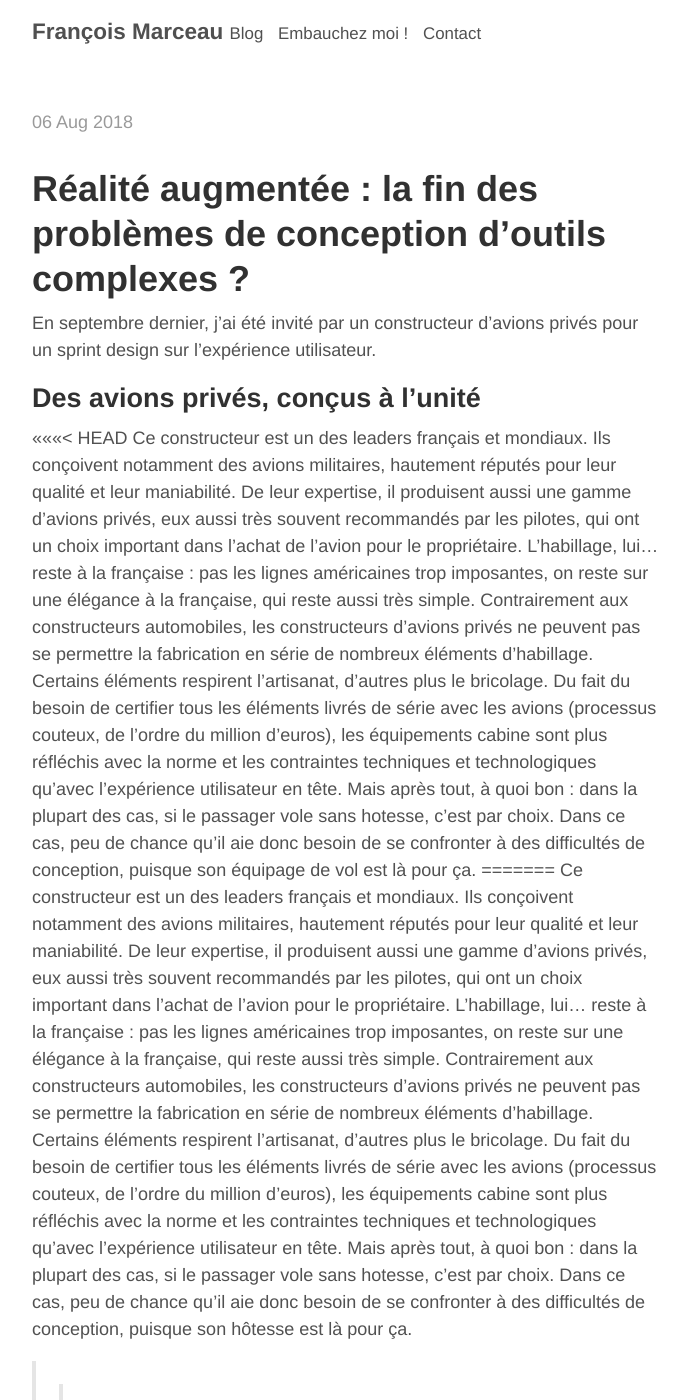
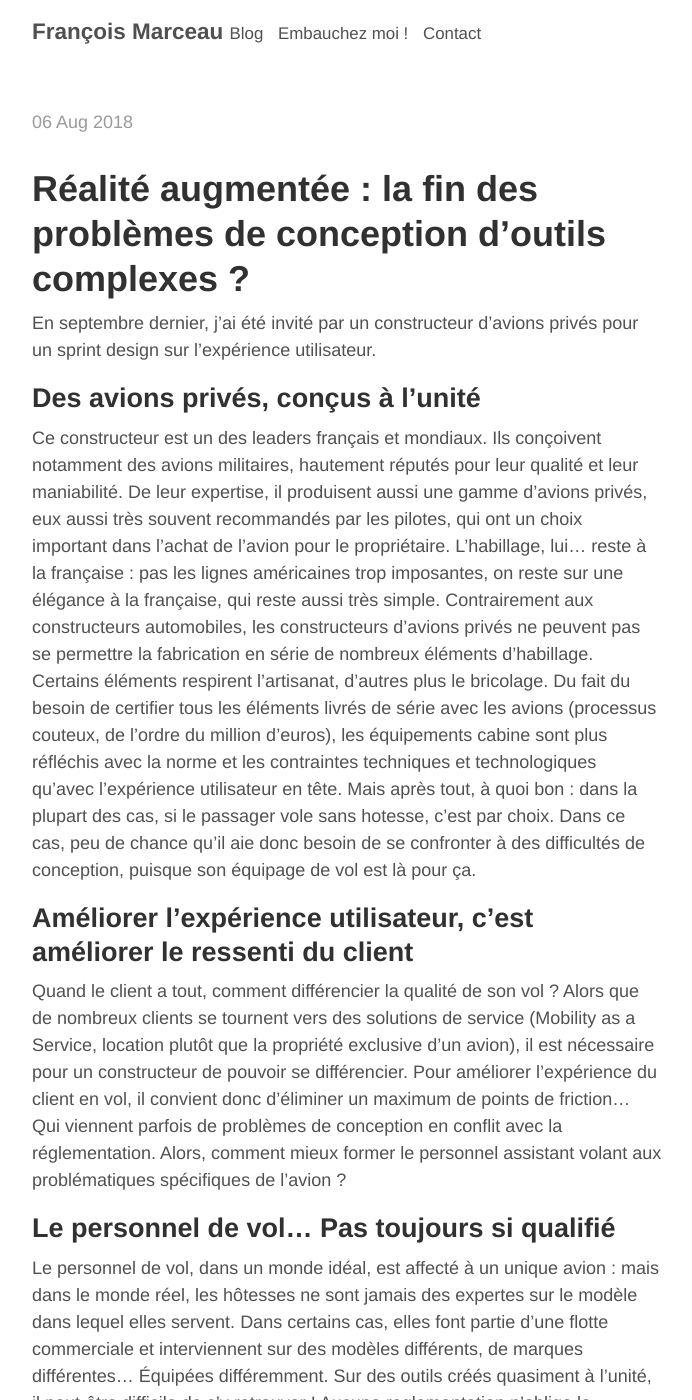
Before and after one commit to francoismarceau/blog, a Jekyll site: the page built from _posts/2018-07-29-ar-cabinguide.md, in a window 1280 px wide and 1400 px high. Shown: the whole window, without its empty margins (293-985 px from the left). Built offline with Jekyll 4.4.1, drawn with Linux system fonts in a browser that asks for light colours; our own code applies the rules of GitHub Pages for plain Markdown files; some of the changed text lies outside the part shown.

Commit message:
Modification

```diff
--- a/_posts/2018-07-29-ar-cabinguide.md
+++ b/_posts/2018-07-29-ar-cabinguide.md
@@ -8,11 +8,7 @@ En septembre dernier, j'ai été invité par un constructeur d'avions privés po
 
 ## Des avions privés, conçus à l'unité
 
-<<<<<<< HEAD
 Ce constructeur est un des leaders français et mondiaux. Ils conçoivent notamment des avions militaires, hautement réputés pour leur qualité et leur maniabilité. De leur expertise, il produisent aussi une gamme d'avions privés, eux aussi très souvent recommandés par les pilotes, qui ont un choix important dans l'achat de l'avion pour le propriétaire. L'habillage, lui... reste à la française : pas les lignes américaines trop imposantes, on reste sur une élégance à la française, qui reste aussi très simple. Contrairement aux constructeurs automobiles, les constructeurs d'avions privés ne peuvent pas se permettre la fabrication en série de nombreux éléments d'habillage. Certains éléments respirent l'artisanat, d'autres plus le bricolage. Du fait du besoin de certifier tous les éléments livrés de série avec les avions (processus couteux, de l'ordre du million d'euros), les équipements cabine sont plus réfléchis avec la norme et les contraintes techniques et technologiques qu'avec l'expérience utilisateur en tête. Mais après tout, à quoi bon : dans la plupart des cas, si le passager vole sans hotesse, c'est par choix. Dans ce cas, peu de chance qu'il aie donc besoin de  se confronter à des difficultés de conception, puisque son équipage de vol est là pour ça.
-=======
-Ce constructeur est un des leaders français et mondiaux. Ils conçoivent notamment des avions militaires, hautement réputés pour leur qualité et leur maniabilité. De leur expertise, il produisent aussi une gamme d'avions privés, eux aussi très souvent recommandés par les pilotes, qui ont un choix important dans l'achat de l'avion pour le propriétaire. L'habillage, lui... reste à la française : pas les lignes américaines trop imposantes, on reste sur une élégance à la française, qui reste aussi très simple. Contrairement aux constructeurs automobiles, les constructeurs d'avions privés ne peuvent pas se permettre la fabrication en série de nombreux éléments d'habillage. Certains éléments respirent l'artisanat, d'autres plus le bricolage. Du fait du besoin de certifier tous les éléments livrés de série avec les avions (processus couteux, de l'ordre du million d'euros), les équipements cabine sont plus réfléchis avec la norme et les contraintes techniques et technologiques qu'avec l'expérience utilisateur en tête. Mais après tout, à quoi bon : dans la plupart des cas, si le passager vole sans hotesse, c'est par choix. Dans ce cas, peu de chance qu'il aie donc besoin de  se confronter à des difficultés de conception, puisque son hôtesse est là pour ça.
->>>>>>> 7ae2e1e06087331f0f41102a34c49b3e91139fc8
 
 ## Améliorer l'expérience utilisateur, c'est améliorer le ressenti du client
 
```
